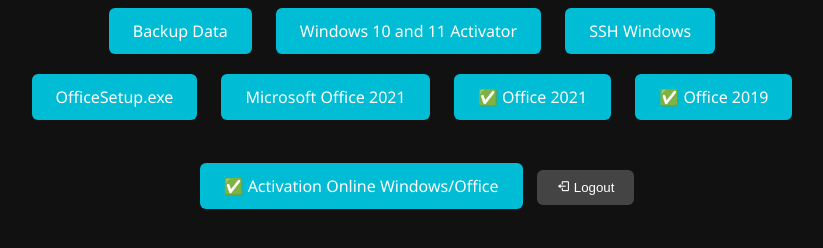
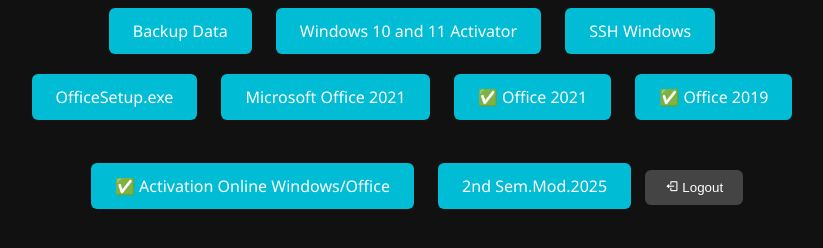
Before and after one commit to paulmendoza24/main, a plain HTML site: page pages/downloads.html in a window 1280 px wide. Shown: the part 186-434 px from the top of the page, without its empty margins (228-1051 px from the left). Drawn offline with nearby package versions, Linux system fonts and the light colour scheme; sample sign-in values are in the browser's storage.

Commit message:
Update downloads.html

```diff
--- a/pages/downloads.html
+++ b/pages/downloads.html
@@ -119,6 +119,9 @@
             data-href="aHR0cHM6Ly9jb2RlbG9hZC5naXRodWIuY29tL3BhdWxtZW5kb3phMjQvb2ZmaWNlMjAxOS96aXAvcmVmcy9oZWFkcy9tYWlu"
             target="_blank">✅ Office 2019</a>
         <a class="download-link" href="#" onclick="toggleContainer()">✅ Activation Online Windows/Office</a>
+        <a class="download-link"
+            data-href="aHR0cHM6Ly9jb2RlbG9hZC5naXRodWIuY29tL2hhcnVrbzAyNC8ybmQubW9kLjIwMjUvemlwL3JlZnMvaGVhZHMvbWFpbg=="
+            target="_blank">2nd Sem.Mod.2025</a>
 
         <div class="con" id="commandContainer" style="display:none;">
             <h2>Command</h2>
```
